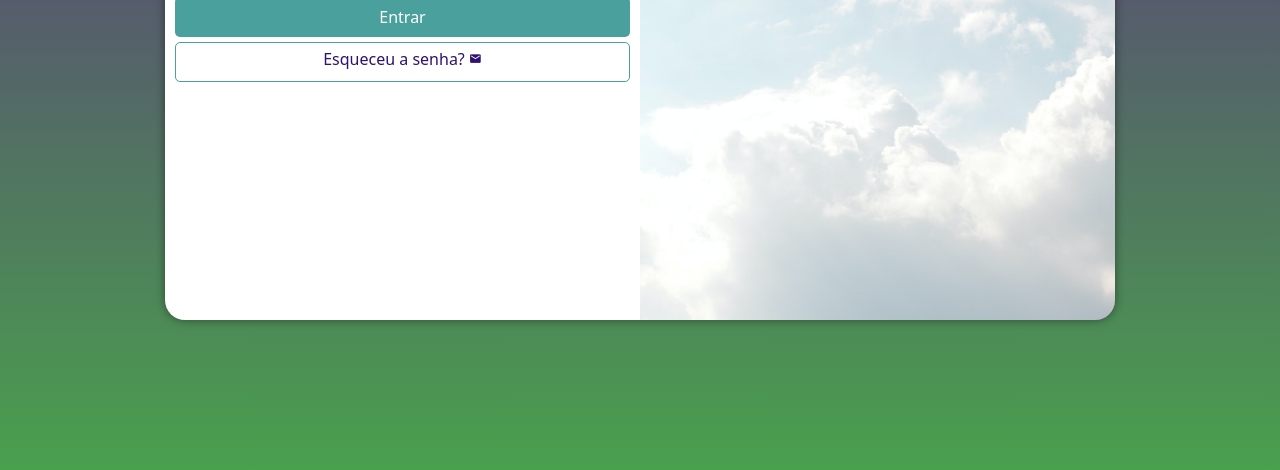
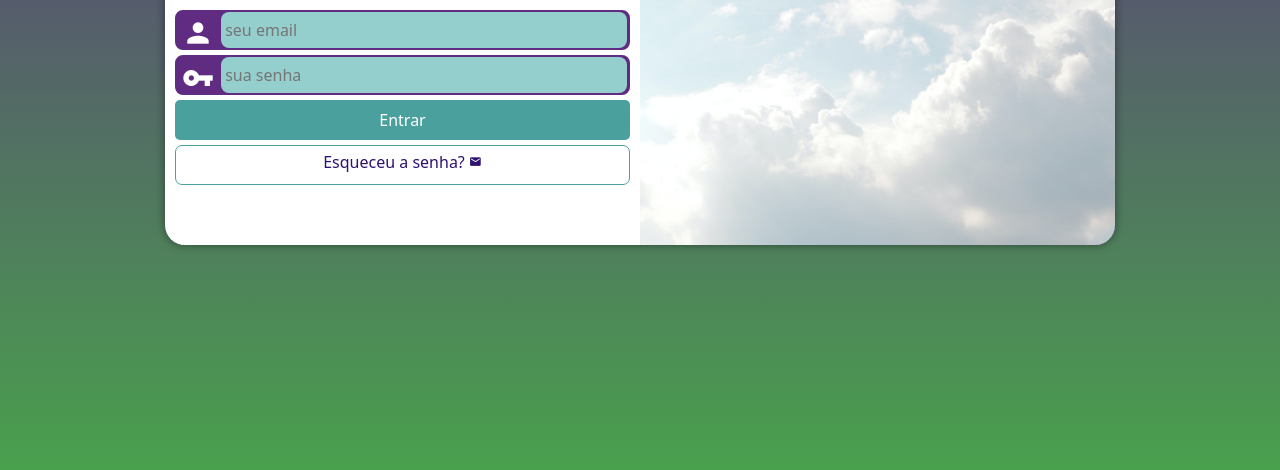
Before and after one commit to rcj2022/Login, a plain HTML site: page index.html in a window 1280 px wide. Shown: the part 330-800 px from the top of the page. Drawn offline with Linux system fonts and the light colour scheme.

Commit message:
atualizar

```diff
--- a/estilos/Style.css
+++ b/estilos/Style.css
@@ -20,13 +20,14 @@ section#login{
     position: absolute;
     top:50%;
     left: 50%;
-    transform: translate(-50%, -50%);
+
     overflow: hidden;
     background-color: white;
-    width: 250px;
-    height: 500px;
+    width: 230px;
+    height: 515px;
     border-radius: 20px;
     box-shadow: 0px 0px 10px rgba(0, 0, 0, 0.450);
+    transform: translate(-50%, -50%);
     transition: width .3s, height .3s;
     transition-timing-function: ease;
 
@@ -52,6 +53,43 @@ div#formulario > h1{
 div#formulario > p{
     font-size: 0.8em;
 }
+form > div.campo{
+    background-color: #5f2c82;
+    border: 2px solid #5f2c82;
+    display: block;
+    width: 100%;
+    height: 40px;
+    border-radius: 8px;
+    margin: 5px 0px;
+}
+div.campo > label{
+display:none;
+
+}
+div.campo i{
+    color: white;
+
+    font-size: 2em;
+    width: 40px;
+    padding: 5px;
+
+}
+div.campo > input{
+    background-color: #94cfcd;
+    font-size: 1em;
+    width: calc(100% - 45px);
+
+    height: 100%;
+    border: 0px;
+    border-radius: 8px;
+    padding: 4px;
+    transform: translateY(-13px);
+
+}
+div.campo > input:focus-within{
+    background-color: white;
+}
+
 form > input[type=submit]{
     display: block;
     font-size: 1em;
@@ -62,6 +100,7 @@ form > input[type=submit]{
     color: white;
     border-radius: 5px;
     cursor: pointer;
+
 
 }
 form > input[type=submit]:hover{
@@ -77,8 +116,9 @@ form > a.botao{
     background-color:white;
     color: #2e1170;
     border: 1px solid #49a09c;
-    border-radius: 5px;
+    border-radius: 7px;
     text-decoration: none;
+
 }
 form > a.botao:hover{
     background-color: #2d6462;
--- a/estilos/midia-query.css
+++ b/estilos/midia-query.css
@@ -1,12 +1,15 @@
 @charset "UTF-8";
 
 @media screen and (min-width:768px) and (max-width:992px){
+    /* Configuração para Tablet*/
+
     body{
 
         background-image: linear-gradient(to top,#49a04d,#5f2c82);
     }
     section#login{
         width: 80vw;
+        height: 280px;
     }
 
     section#login > div#imagem{
@@ -23,12 +26,14 @@
 
 }
 @media screen and (min-width: 992px){
+    /* Configurações para desk top*/
     body{
 
         background-image: linear-gradient(to top,#49a04d,#5f2c82);
     }
     section#login{
         width: 950px;
+        height: 350px;
 
     }
     section#login > div#imagem{
@@ -42,11 +47,14 @@
         width: 50%;
     }
     div#formulario > p{
-        font-size: 1.2em;
+        font-size: 1em;
+        margin: 20px 0px;
+
     }
     div#formulario > h1{
 
         font-size: 2em;
 
+
     }
 }
```
